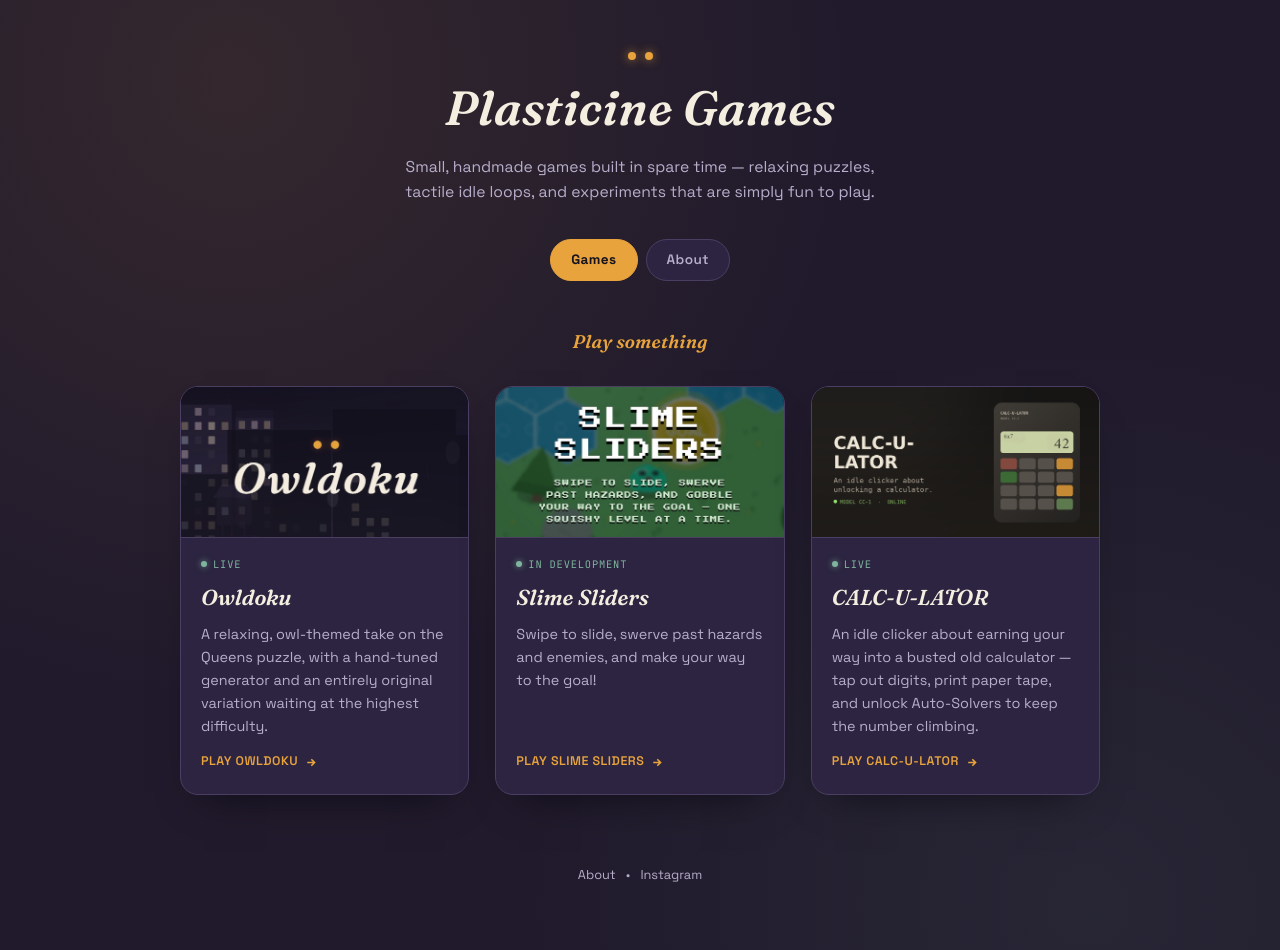
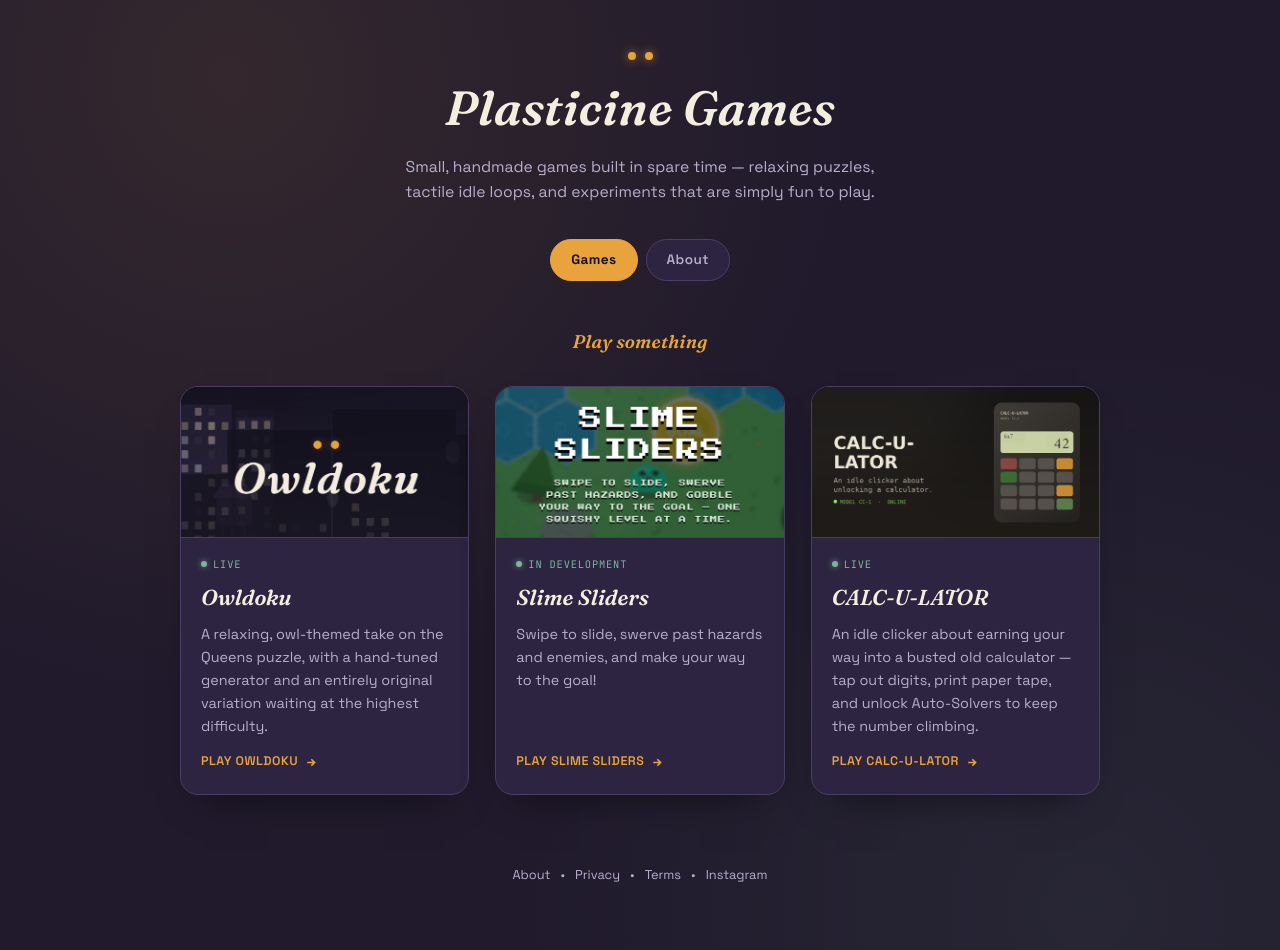
Before and after one commit to Rethy11/plasticinegames, a plain HTML site: page index.html in a window 1280 px wide. Drawn offline with Linux system fonts and the light colour scheme.

Commit message:
Update index.html

```diff
--- a/index.html
+++ b/index.html
@@ -228,7 +228,7 @@
   </div>
 
   <footer>
-    <a href="about.html">About</a> &bull; <a href="https://www.instagram.com/plasticinegames" target="_blank" rel="noopener">Instagram</a>
+    <a href="about.html">About</a> &bull; <a href="privacy.html">Privacy</a> &bull; <a href="terms.html">Terms</a> &bull; <a href="https://www.instagram.com/plasticinegames" target="_blank" rel="noopener">Instagram</a>
   </footer>
 </div>
 
```
